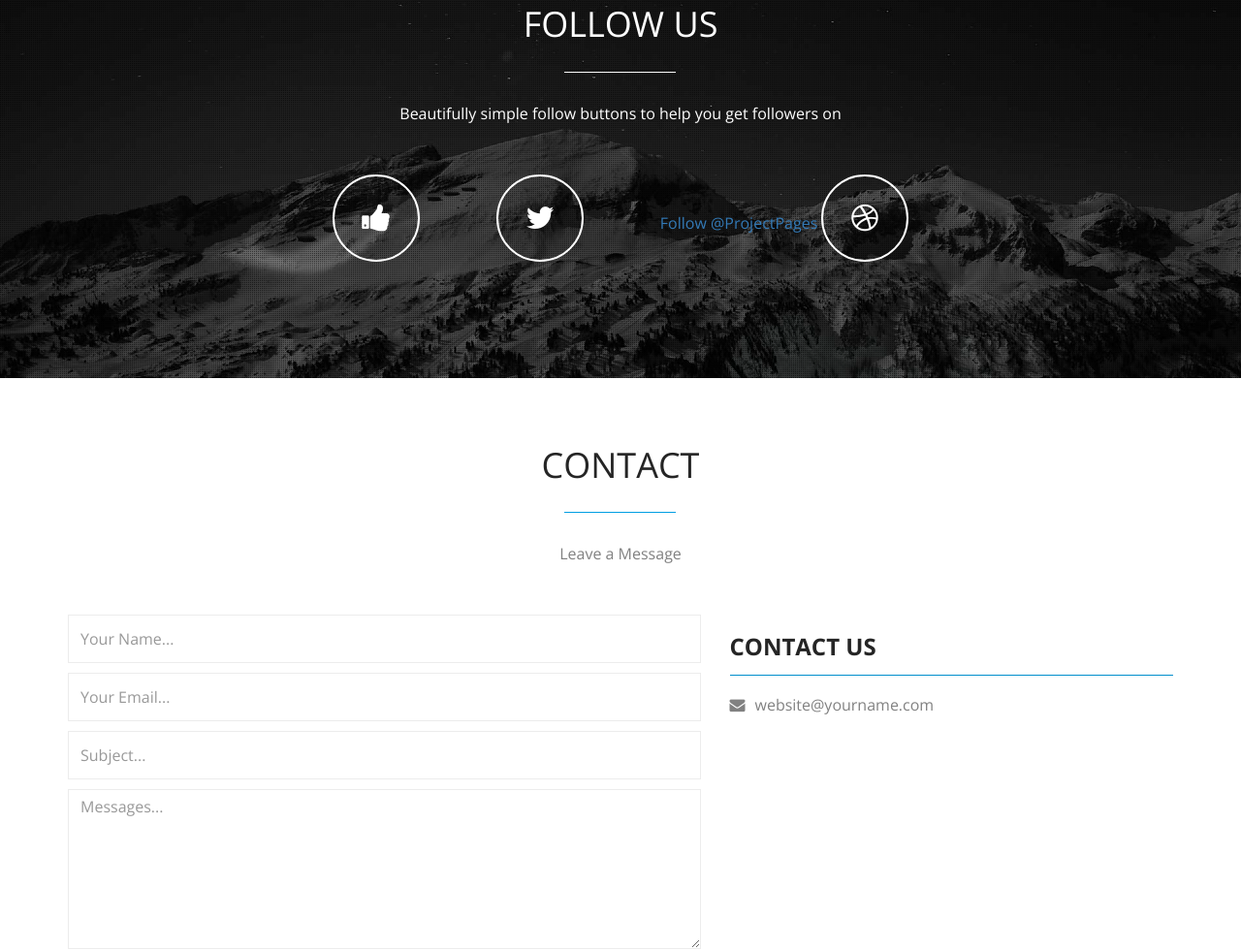
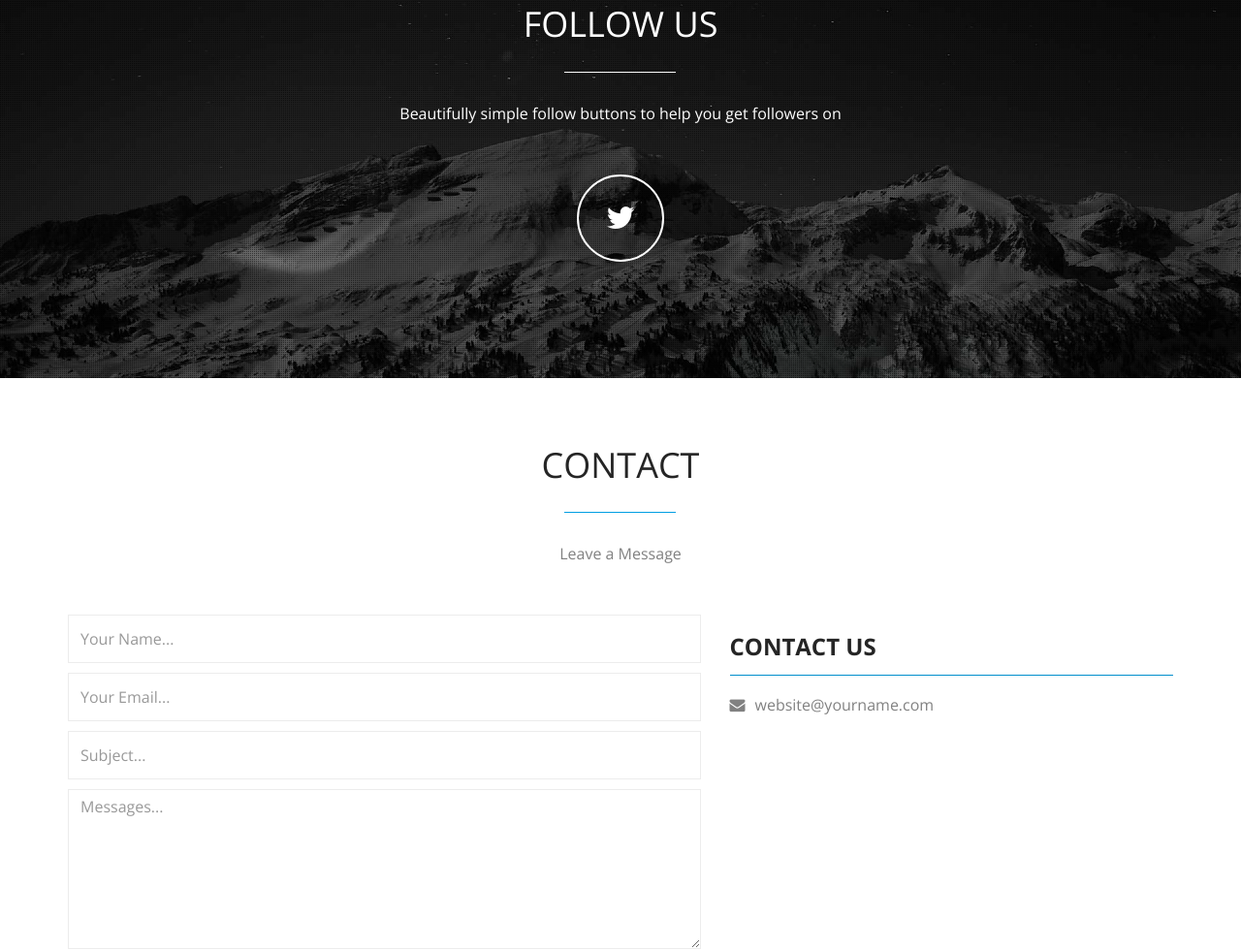
Before and after one commit to AnthonyKNorman/AnthonyKNorman.github.io, a plain HTML site: page index.html in a window 1280 px wide. Shown: the part 4239-5219 px from the top of the page at 97% size. Drawn offline with nearby package versions, Linux system fonts and the light colour scheme; some packages are replaced by stand-ins of ours.

Commit message:
Update index.html

```diff
--- a/index.html
+++ b/index.html
@@ -488,10 +488,13 @@
 							</div>
 
 							<ul class="social-button">
+								<!--
 								<li class="wow animated zoomIn"><a href="#"><i class="fa fa-thumbs-up fa-2x"></i></a></li>
-								<li class="wow animated zoomIn" data-wow-delay="0.3s"><a href="#"><i class="fa fa-twitter fa-2x"></i></a></li>
-<a href="https://twitter.com/ProjectPages" class="twitter-follow-button" data-show-count="false">Follow @ProjectPages</a><script async src="//platform.twitter.com/widgets.js" charset="utf-8"></script>
+								-->
+								<li class="wow animated zoomIn" data-wow-delay="0.3s"><a href="https://twitter.com/ProjectPages"><i class="fa fa-twitter fa-2x"></i></a></li>
+								<!--
 								<li class="wow animated zoomIn" data-wow-delay="0.6s"><a href="#"><i class="fa fa-dribbble fa-2x"></i></a></li>
+								-->
 							</ul>
 
 						</div>
```
